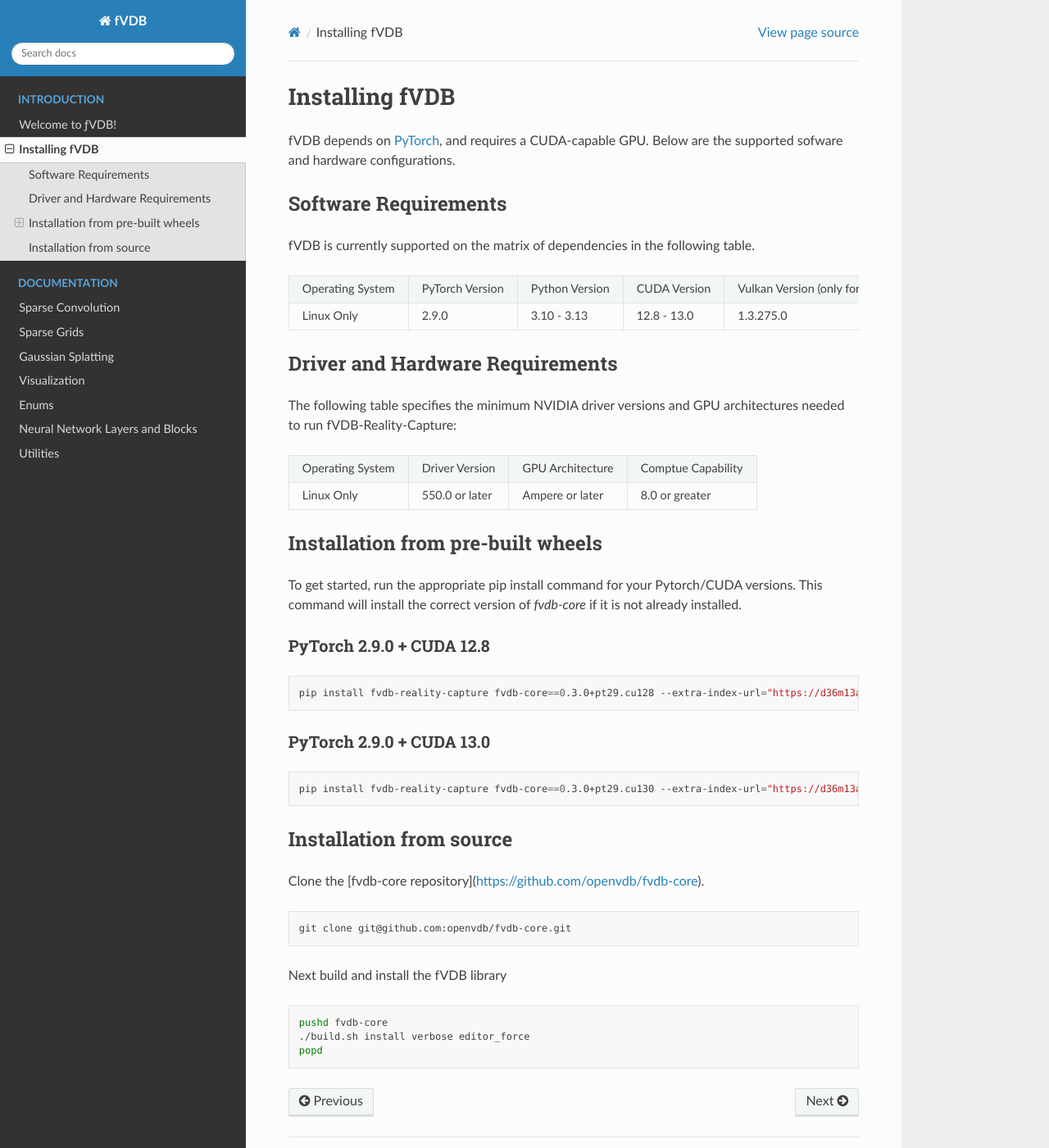
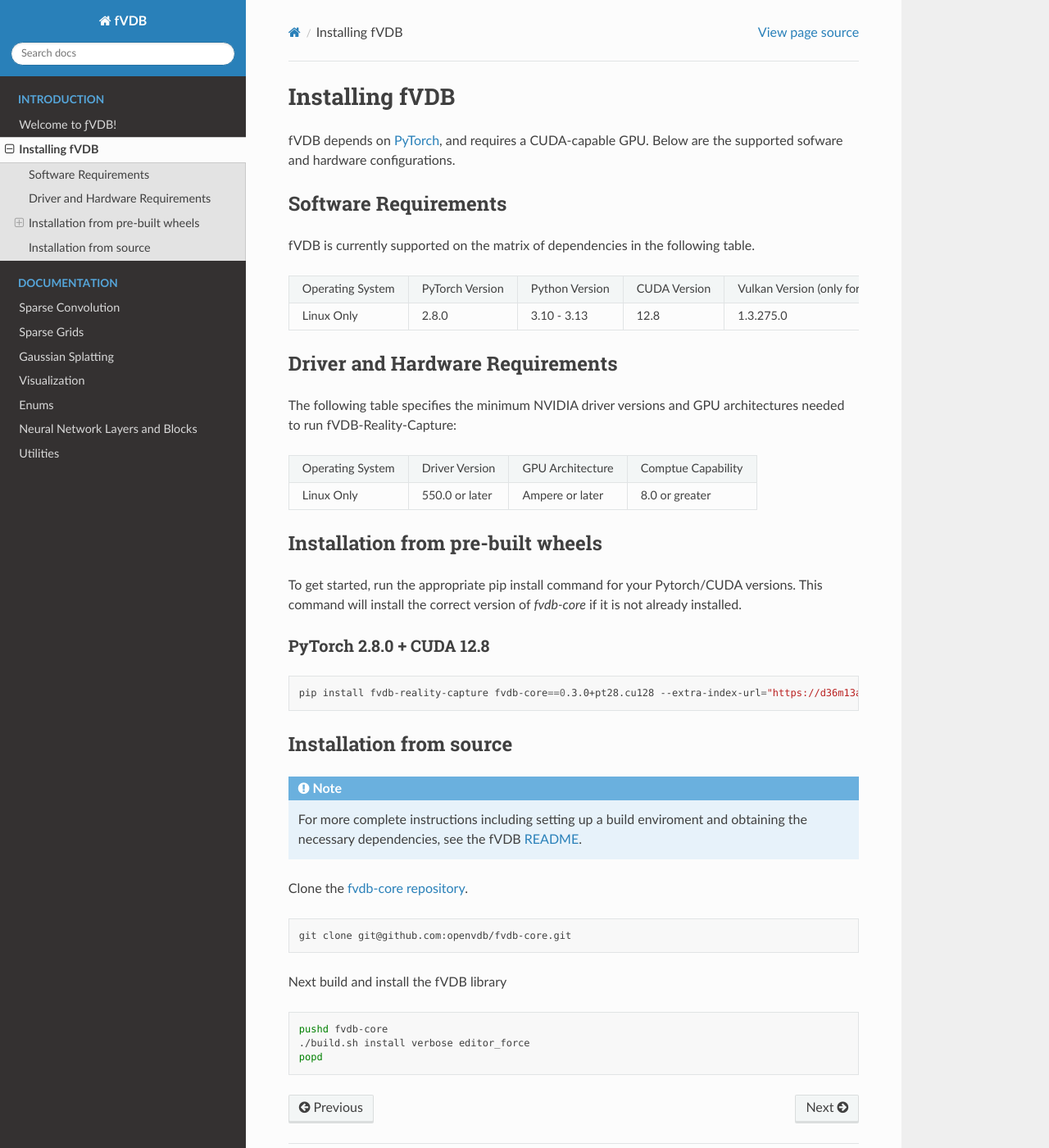
Before and after one commit to openvdb/fvdb-core, a Sphinx documentation site: the page built from docs/installation.rst, in a window 1280 px wide and 1400 px high. Shown: the whole window at 82% size. Built offline with Sphinx 7.4.7 and the Read the Docs theme 3.1.0, drawn with Linux system fonts in a browser that asks for light colours; pages that are not in the unit, such as notebooks, are missing from menus.

Commit message:
Conforming build instructions with reality capture, fixing up publish matrix
Signed-off-by: Jonathan Swartz <jonathan@jswartz.info>

```diff
--- a/docs/installation.rst
+++ b/docs/installation.rst
@@ -1,8 +1,8 @@
 Installing fVDB
 ================================================================
 
-fVDB depends on `PyTorch <https://pytorch.org/>`_,
-and requires a CUDA-capable GPU. Below are the supported sofware and hardware configurations.
+fVDB depends on `PyTorch <https://pytorch.org/>`_, and requires a CUDA-capable GPU. Below are the
+supported sofware and hardware configurations.
 
 Software Requirements
 ------------------------
@@ -12,7 +12,7 @@
 +------------------+-----------------+-----------------+----------------+------------------------------------------+
 | Operating System | PyTorch Version | Python Version  | CUDA Version   | Vulkan Version (only for visualization)  |
 +------------------+-----------------+-----------------+----------------+------------------------------------------+
-| Linux Only       | 2.9.0           | 3.10 - 3.13     | 12.8 - 13.0    | 1.3.275.0                                |
+| Linux Only       | 2.8.0           | 3.10 - 3.13     | 12.8           | 1.3.275.0                                |
 +------------------+-----------------+-----------------+----------------+------------------------------------------+
 
 Driver and Hardware Requirements
@@ -33,28 +33,25 @@
 the correct version of `fvdb-core` if it is not already installed.
 
 
-PyTorch 2.9.0 + CUDA 12.8
+PyTorch 2.8.0 + CUDA 12.8
 ~~~~~~~~~~~~~~~~~~~~~~~~~~~
 
 .. code-block:: bash
 
-    pip install fvdb-reality-capture fvdb-core==0.3.0+pt29.cu128 --extra-index-url="https://d36m13axqqhiit.cloudfront.net/simple" torch==2.9.0 --extra-index-url https://download.pytorch.org/whl/cu128
-
-
-PyTorch 2.9.0 + CUDA 13.0
-~~~~~~~~~~~~~~~~~~~~~~~~~~~
-
-.. code-block:: bash
-
-    pip install fvdb-reality-capture fvdb-core==0.3.0+pt29.cu130 --extra-index-url="https://d36m13axqqhiit.cloudfront.net/simple" torch==2.9.0 --extra-index-url https://download.pytorch.org/whl/cu130
-
+    pip install fvdb-reality-capture fvdb-core==0.3.0+pt28.cu128 --extra-index-url="https://d36m13axqqhiit.cloudfront.net/simple" torch==2.8.0 --extra-index-url https://download.pytorch.org/whl/cu128
 
 
 
 Installation from source
 -----------------------------
 
-Clone the [fvdb-core repository](https://github.com/openvdb/fvdb-core).
+.. note::
+
+    For more complete instructions including setting up a build enviroment and obtaining the
+    necessary dependencies, see the fVDB `README <https://github.com/openvdb/fvdb-core/blob/main/README.md>`_.
+
+
+Clone the `fvdb-core repository <https://github.com/openvdb/fvdb-core>`_.
 
 .. code-block:: bash
 
```
Also changed, not shown: 1 other file.
